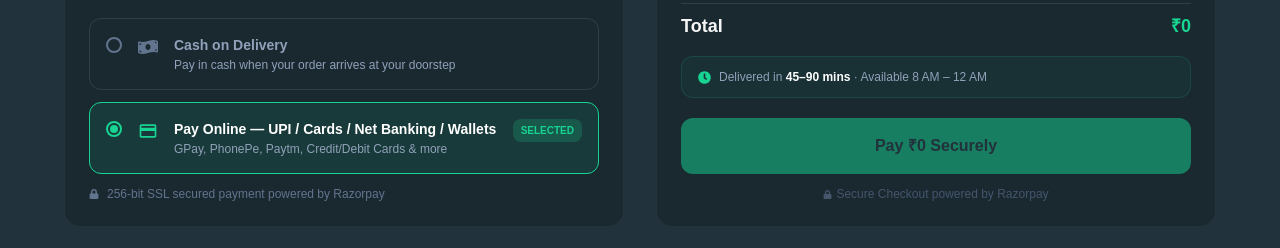
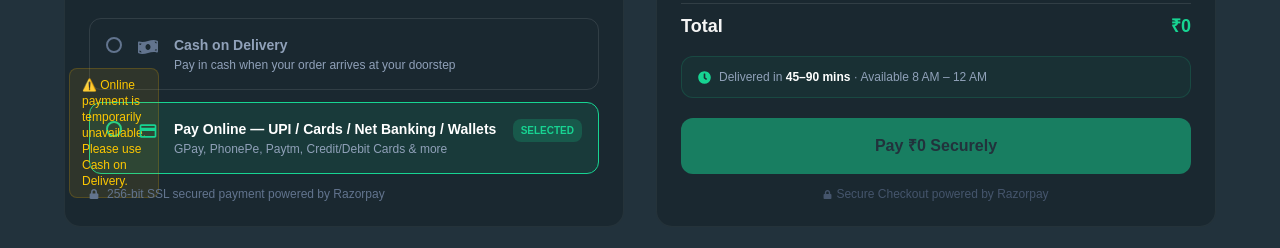
Before and after one commit to akhtararif14-hash/kapilstore, a Next.js app: page /checkout in a window 1280 px wide. Both pictures are taken after a click on the element 344 px from the left and 1122 px from the top of the page. Shown: the part 984-1232 px from the top of the page. Built offline with nearby package versions, Linux system fonts and the light colour scheme; no server answers.

Commit message:
add comment

```diff
--- a/app/checkout/page.jsx
+++ b/app/checkout/page.jsx
@@ -510,7 +510,10 @@
                       }`}
                     >
                       {paymentMethod === "razorpay" && (
-                        <div className="w-2 h-2 rounded-full bg-[#17d492]" />
+                        <p className="text-xs text-yellow-400 mt-2 bg-yellow-500/10 border border-yellow-500/20 rounded-lg px-3 py-2">
+      ⚠️ Online payment is temporarily unavailable. Please use Cash on Delivery.
+    </p>
+
                       )}
                     </div>
                     <MdPayment
```
